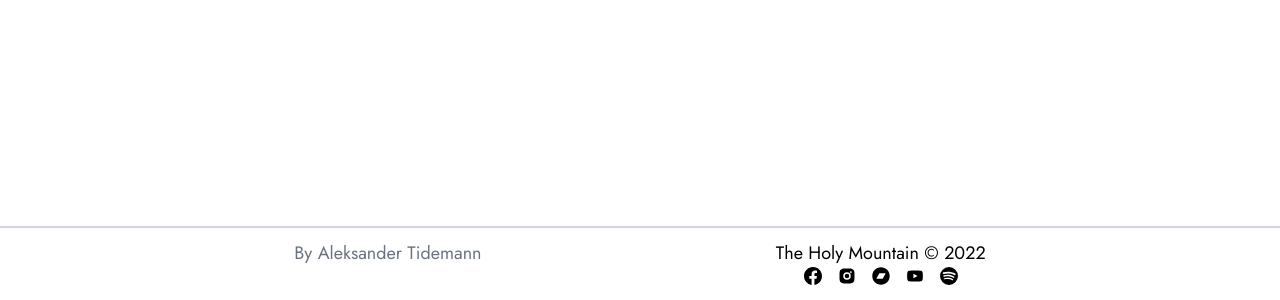
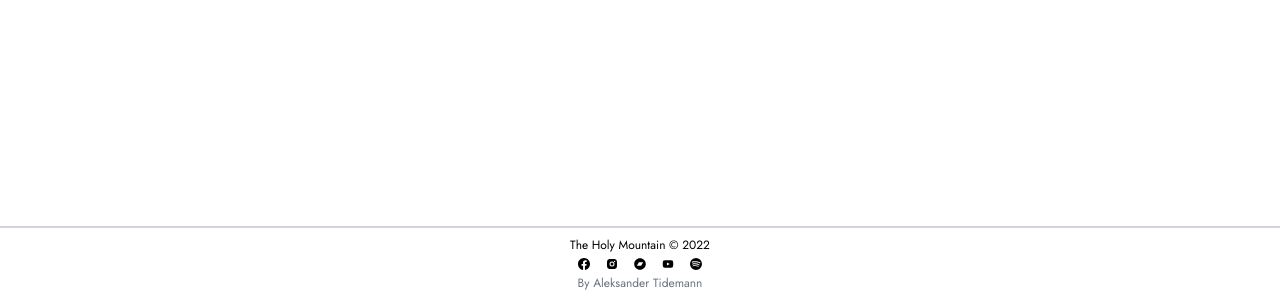
Before and after one commit to aleksati/theholymountain, a Next.js app: page / in a window 1280 px wide. Shown: the part 2174-2474 px from the top of the page. Built offline with nearby package versions, Linux system fonts and the light colour scheme.

Commit message:
Some more content

```diff
--- a/components/CardAbout.js
+++ b/components/CardAbout.js
@@ -3,18 +3,18 @@ import Image from "next/image";
 import SoMeBar from "./SoMeBar";
 
 const CardAbout = ({ imgSrc }) => (
-  <>
+  <div className="flex flex-col">
     <Image src={imgSrc} alt="logo" placeholder="blur" />
     <p className="mb-4 text-primary-light dark:text-primary-dark text-size-regular">
-      An avant-garde pop group from Norway with Accordion, Synthesizer, Drums,
-      and Vocals. Members are Andreas Angell, Aleksander Tidemann and Catharina
-      Janner Røed.
+      An avant-garde pop group from Norway with accordion, synthesizer, drums,
+      and vocals. Our members are Andreas Angell, Aleksander Tidemann and
+      Catharina Janner Røed.
     </p>
     <SoMeBar
       iconSize="text-xl"
       exclude={["nothing"]}
       className="justify-around p-4"
     />
-  </>
+  </div>
 );
 export default CardAbout;
--- a/components/CardPopup.js
+++ b/components/CardPopup.js
@@ -22,7 +22,7 @@ const CardPopup = React.forwardRef(
     }, [ref]);
 
     return (
-      <div className="fixed inset-0 z-50 flex items-center justify-center backdrop-brightness-50">
+      <div className="fixed inset-0 z-50 flex items-center justify-center p-4 backdrop-brightness-50">
         <Card
           showCloseButton={showCloseButton}
           handleClickOutside={handleClickOutside}
--- a/components/CardRelease.js
+++ b/components/CardRelease.js
@@ -25,7 +25,7 @@ const CardRelease = ({ release }) => {
         <CardPopup
           className="max-w-4xl max-h-screen p-4 overflow-auto"
           handleClickOutside={closePopup}
-          showCloseButton={true}
+          showCloseButton={isListen ? false : true}
           ref={popupRef}
         >
           {isListen ? (
--- a/components/CardReleaseDetails.js
+++ b/components/CardReleaseDetails.js
@@ -8,7 +8,7 @@ const CardReleaseDetails = ({ release }) => {
       className="flex flex-col items-center space-y-2 md:space-y-0 md:items-start md:flex-row"
     >
       <Slideshow imgSlugs={release.slideshow} />
-      <div className="px-4 space-y-4 text-primary-light dark:text-primary-dark">
+      <div className="px-4 space-y-2 text-primary-light dark:text-primary-dark">
         <h1 className="text-size-title">{release.title}</h1>
         <p className="text-size-regular text-secondary">
           {release.format} - {release.price} kr
--- a/components/Icon.js
+++ b/components/Icon.js
@@ -1,9 +1,17 @@
-import { MdKeyboardArrowLeft, MdKeyboardArrowRight } from "react-icons/md";
+import {
+  MdOutlineArrowForwardIos,
+  MdOutlineArrowBackIosNew,
+} from "react-icons/md";
 import { BsFillSunFill, BsFillMoonFill } from "react-icons/bs";
 import { CgDetailsMore } from "react-icons/cg";
 import { SiAudiomack } from "react-icons/si";
 import { RiQuestionMark } from "react-icons/ri";
 import { RiCloseLine } from "react-icons/ri";
+import { FaBandcamp } from "react-icons/fa";
+import { BsFacebook } from "react-icons/bs";
+import { AiFillYoutube } from "react-icons/ai";
+import { RiInstagramFill } from "react-icons/ri";
+import { BsSpotify } from "react-icons/bs";
 
 const defaultSize = "text-md";
 
@@ -13,9 +21,14 @@ const icons = {
   audio: s => <SiAudiomack className={s} />,
   about: s => <RiQuestionMark className={s} />,
   details: s => <CgDetailsMore className={s} />,
-  prevArrow: s => <MdKeyboardArrowLeft className={s} />,
-  nextArrow: s => <MdKeyboardArrowRight className={s} />,
+  prevArrow: s => <MdOutlineArrowBackIosNew className={s} />,
+  nextArrow: s => <MdOutlineArrowForwardIos className={s} />,
   closeButton: s => <RiCloseLine className={s} />,
+  facebook: s => <BsFacebook className={s} />,
+  instagram: s => <RiInstagramFill className={s} />,
+  bandcamp: s => <FaBandcamp className={s} />,
+  youtube: s => <AiFillYoutube className={s} />,
+  spotify: s => <BsSpotify className={s} />,
 };
 
 const Icon = ({ iconSize, id }) => {
--- a/components/Meta.js
+++ b/components/Meta.js
@@ -16,8 +16,8 @@ const Meta = ({ title, keywords, description }) => {
 Meta.defaultProps = {
   title: "The Holy Mountain",
   keywords:
-    "band, music, norway, artist, avant-garde music, minimalism, dream pop, akkordeon, synthesizer, drums, vocals, The Holy Mountain discography, The Holy Mountain shows, The Holy Mountain albums, The Holy Mountain merch, The Holy Mountain video, The Holy Mountain music",
-  description: "Music trio from Norway",
+    "band, music, norway, artist, avant-garde, minimalism, dream pop, akkordeon, accordion, synthesizer, synthwave, drums, vocals, The Holy Mountain discography, The Holy Mountain shows, The Holy Mountain albums, The Holy Mountain merch, The Holy Mountain video, The Holy Mountain music, The Holy Mountain band, The Holy Mountain, Accordion band, Accordion trio, trekkspillmusikk",
+  description: "Accordion, synthesizer, drums and vocal trio from Oslo Norway.",
 };
 
 export default Meta;
--- a/components/Slideshow.js
+++ b/components/Slideshow.js
@@ -1,6 +1,5 @@
 import { Slide } from "react-slideshow-image";
 import Image from "next/image";
-import Button from "./Button";
 import Icon from "./Icon";
 
 const properties = {
@@ -9,20 +8,20 @@ const properties = {
   indicators: true,
   transitionDuration: 200,
   defaultIndex: 2,
+  nextArrow: (
+    <button className="text-primary-dark">
+      <Icon id="nextArrow" iconSize={"text-xl"} />
+    </button>
+  ),
   prevArrow: (
-    <Button>
-      <Icon id="prevArrow" />
-    </Button>
-  ),
-  nextArrow: (
-    <Button>
-      <Icon id="nextArrow" />
-    </Button>
+    <button className="text-primary-dark">
+      <Icon id="prevArrow" iconSize={"text-xl"} />
+    </button>
   ),
 };
 
 const Slideshow = ({ imgSlugs = [], className }) => (
-  <div className={`w-96 ${className}`}>
+  <div className={`w-96 p-2 ${className}`}>
     <Slide {...properties}>
       {imgSlugs.map(slug => (
         <Image
@@ -30,8 +29,8 @@ const Slideshow = ({ imgSlugs = [], className }) => (
           src={`/img/${slug}.png`}
           className="rounded-md shadow-md"
           alt={`${slug} slide`}
-          width="500px"
-          height="500px"
+          width="600px"
+          height="600px"
           layout="responsive"
           objectFit="contain"
           blurDataURL={`/img/placeholders/${slug}.png`}
--- a/components/SoMeBar.js
+++ b/components/SoMeBar.js
@@ -1,35 +1,26 @@
-import { FaBandcamp } from "react-icons/fa";
-import { BsFacebook } from "react-icons/bs";
-import { AiFillYoutube } from "react-icons/ai";
-import { RiInstagramFill } from "react-icons/ri";
-import { BsSpotify } from "react-icons/bs";
+import Icon from "./Icon";
 
 const SoMeBar = ({ iconSize, exclude = [], className }) => {
   const some = [
     {
       key: "facebook",
       url: "https://www.facebook.com/theholymountaintrio",
-      html: <BsFacebook className={`${iconSize}`} />,
     },
     {
       key: "instagram",
       url: "https://www.instagram.com/theholymountaintrio/",
-      html: <RiInstagramFill className={`${iconSize}`} />,
     },
     {
       key: "bandcamp",
       url: "https://theholymountain.bandcamp.com/",
-      html: <FaBandcamp className={`${iconSize}`} />,
     },
     {
       key: "youtube",
       url: "https://www.youtube.com/channel/UCdjPuoIdC6-EDb_tR5h9ayg",
-      html: <AiFillYoutube className={`${iconSize}`} />,
     },
     {
       key: "spotify",
       url: "https://open.spotify.com/artist/04GXo6z6x1KLMG9weDPayK?si=rzFLNrlkTvml0zaKqo_tuQ",
-      html: <BsSpotify className={`${iconSize}`} />,
     },
   ];
 
@@ -38,8 +29,12 @@ const SoMeBar = ({ iconSize, exclude = [], className }) => {
       {some.map(some => {
         if (exclude.includes(some.key)) return;
         return (
-          <a key={some.key} href={some.url}>
-            {some.html}
+          <a
+            key={some.key}
+            href={some.url}
+            className="transition duration-200 ease-in-out hover:scale-105"
+          >
+            <Icon id={some.key} iconSize={iconSize} />
           </a>
         );
       })}
--- a/sections/Footer.js
+++ b/sections/Footer.js
@@ -4,20 +4,18 @@ import Image from "next/image";
 
 const Footer = () => {
   return (
-    <footer className="py-3 space-y-2 text-center border-t-2 border-gray-300 dark:border-gray-600 bg-primary-light dark:bg-primary-dark">
-      <div className="flex flex-row place-content-evenly text-size-regular text-primary-light dark:text-primary-dark">
-        <div>
-          <p className="text-secondary">
-            By <a href="https://github.com/aleksati">Aleksander Tidemann</a>
-          </p>
-        </div>
-        <div>
+    <footer className="py-2 text-center border-t-2 border-gray-300 dark:border-gray-600 bg-primary-light dark:bg-primary-dark">
+      <div className="flex items-center justify-center text-size-small text-primary-light dark:text-primary-dark">
+        <div className="space-y-1">
           <p>The Holy Mountain &copy; {new Date().getFullYear()}</p>
           <SoMeBar
             iconSize="text-md"
             exclude={["nothing"]}
             className="justify-center space-x-4"
           />
+          <p className="text-secondary text-size-small">
+            By <a href="https://github.com/aleksati">Aleksander Tidemann</a>
+          </p>
         </div>
       </div>
     </footer>
```
